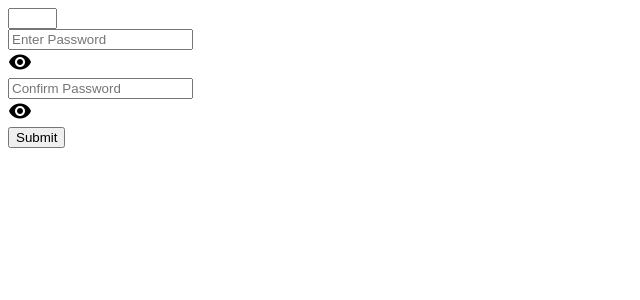
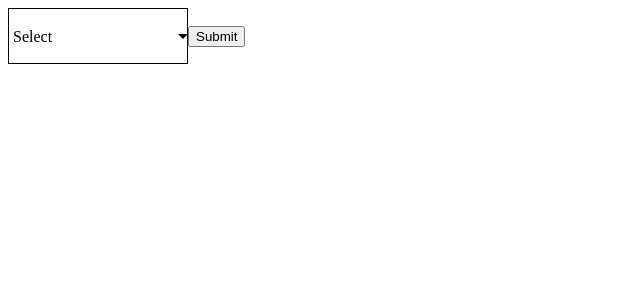
Before and after one commit to raviv123/custom-components, an Angular app: page / in a window 1280 px wide. Shown: the top 300 px of the page, without its empty margins (0-640 px from the left). Built offline with nearby package versions, Linux system fonts and the light colour scheme.

Commit message:
dropdown

```diff
--- a/src/app/app.component.html
+++ b/src/app/app.component.html
@@ -5,7 +5,7 @@
     </app-error-message>
 </div> -->
 
-<form [formGroup]="form">
+<!-- <form [formGroup]="form">
   <d-input-number [control]="form.controls['number']" [min]="0" [max]="100" [hideArrows]="true" [maxLength]="10"
     [allowDecimal]="true" [errorMessages]="{
       required: 'This field is required',
@@ -30,4 +30,9 @@
   </d-input-password>
 
   <button type="submit" (click)="submit()">Submit</button>
+</form> -->
+
+<form [formGroup]="form">
+  <d-custom-dropdown [control]="form.controls['dropdown']" [options]="options" [label]="'Select'" [multiple]="true"></d-custom-dropdown>
+  <button type="submit" (click)="submit()">Submit</button>
 </form>
--- a/src/app/app.component.ts
+++ b/src/app/app.component.ts
@@ -1,13 +1,6 @@
 import { Component } from '@angular/core';
-import {
-  FormControl,
-  FormGroup,
-  ReactiveFormsModule,
-  Validators,
-} from '@angular/forms';
-import { CustomInputNumberComponent } from './components/custom-input-number/custom-input-number.component';
-import { CustomInputPasswordComponent } from './components/custom-input-password/custom-input-password.component';
-import { CustomValidators } from './custom.validator';
+import { FormControl, FormGroup, ReactiveFormsModule } from '@angular/forms';
+import { CustomDropdownComponent } from './components/custom-dropdown/custom-dropdown/custom-dropdown.component';
 
 const errorMessages = {
   required: 'This is required',
@@ -20,8 +13,9 @@ const errorMessages = {
   selector: 'app-root',
   imports: [
     ReactiveFormsModule,
-    CustomInputNumberComponent,
-    CustomInputPasswordComponent,
+    CustomDropdownComponent,
+    // CustomInputNumberComponent,
+    // CustomInputPasswordComponent,
   ], //ErrorMessageComponent,
   templateUrl: './app.component.html',
   styleUrl: './app.component.scss',
@@ -36,33 +30,45 @@ export class AppComponent {
   //   title = 'dummyProject';
   // }
 
-  form = new FormGroup(
-    {
-      number: new FormControl('', [
-        Validators.required,
-        CustomValidators.minMaxLengthValidator(2, 10),
-      ]),
-      newPassword: new FormControl('', [
-        Validators.required,
-        Validators.minLength(8),
-        Validators.pattern(
-          '^(?=.*\\d)(?=.*[!@#$%^&*])(?=.*[a-z])(?=.*[A-Z]).{8,}$'
-        ),
-      ]),
-      confirmPassword: new FormControl('', [Validators.required]),
-    },
-    {
-      validators: CustomValidators.fieldsMatchValidator(
-        'newPassword',
-        'confirmPassword'
-      ),
-    }
-  );
+  // form = new FormGroup(
+  //   {
+  //     number: new FormControl('', [
+  //       Validators.required,
+  //       CustomValidators.minMaxLengthValidator(2, 10),
+  //     ]),
+  //     newPassword: new FormControl('', [
+  //       Validators.required,
+  //       Validators.minLength(8),
+  //       Validators.pattern(
+  //         '^(?=.*\\d)(?=.*[!@#$%^&*])(?=.*[a-z])(?=.*[A-Z]).{8,}$'
+  //       ),
+  //     ]),
+  //     confirmPassword: new FormControl('', [Validators.required]),
+  //   },
+  //   {
+  //     validators: CustomValidators.fieldsMatchValidator(
+  //       'newPassword',
+  //       'confirmPassword'
+  //     ),
+  //   }
+  // );
 
+  // submit() {
+  //   if (this.form.valid) {
+  //     console.log(this.form.value);
+  //     this.form.reset();
+  //   }
+  // }
+
+  form = new FormGroup({
+    dropdown: new FormControl(''),
+  });
+  options = [
+    { value: 'option1', label: 'Option 1' },
+    { value: 'option2', label: 'Option 2' },
+    { value: 'option3', label: 'Option 3' },
+  ];
   submit() {
-    if (this.form.valid) {
-      console.log(this.form.value);
-      this.form.reset();
-    }
+    console.log(this.form.value);
   }
 }
--- /dev/null
+++ b/src/app/components/custom-dropdown/custom-dropdown/custom-dropdown.component.html
@@ -0,0 +1,9 @@
+<mat-form-field appearance="outline" class="custom-dropdown">
+    <mat-label>{{ label }}</mat-label>
+      <mat-select [formControl]="control" [multiple]="multiple">
+        @for (option of options; track option.value) {
+          <mat-option [value]="option.value">
+            {{ option.label }}
+          </mat-option>
+        }
+      </mat-select>
--- /dev/null
+++ b/src/app/components/timer/timer/timer.component.html
@@ -0,0 +1 @@
+<p>timer works!</p>
```
Also changed, not shown: src/app/components/custom-dropdown/custom-dropdown/custom-dropdown.component.ts (added, +29 -0 lines), src/app/components/custom-dropdown/custom-dropdown/custom-dropdown.component.scss (added), src/app/components/timer/timer/timer.component.scss (added), 1 other file (tests, documents, lock files or other folders).
